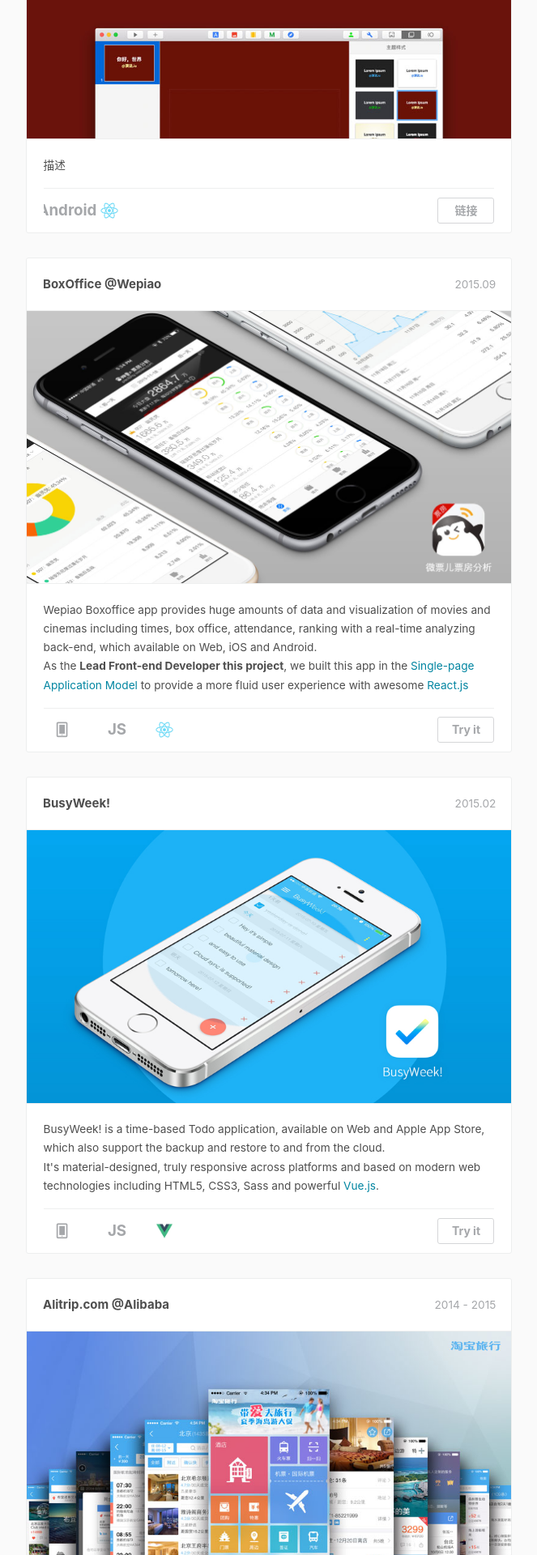
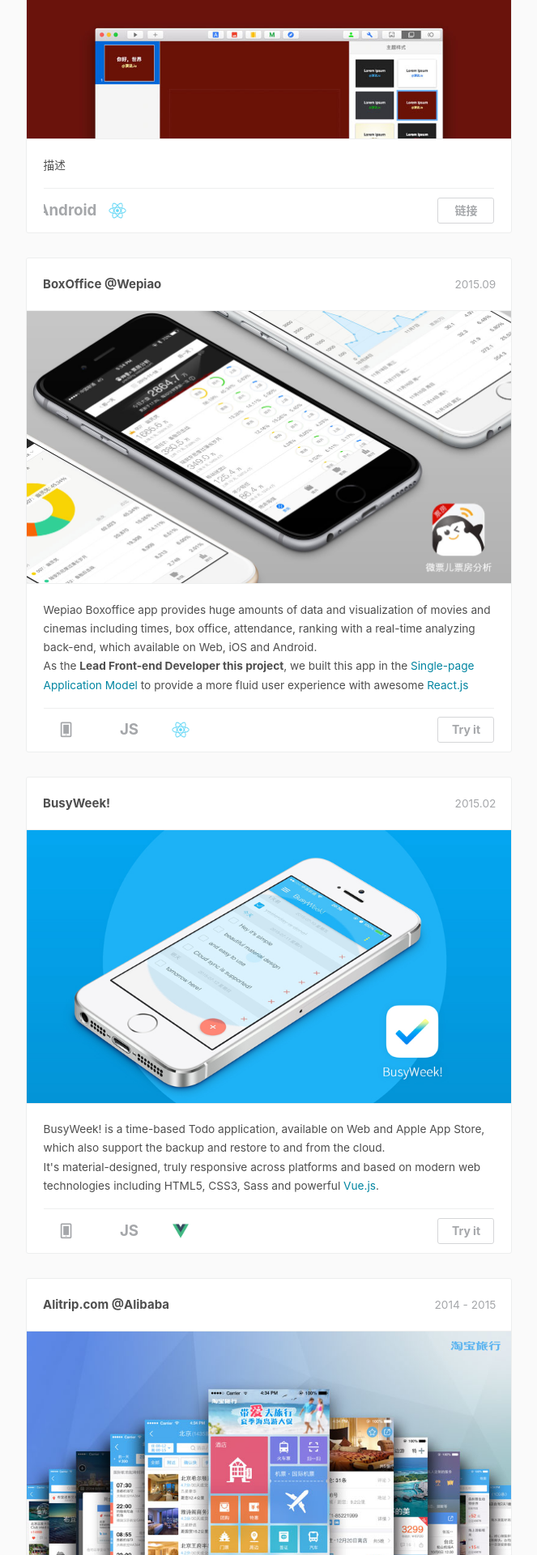
Before and after one commit to blying/blying.github.io, a Jekyll site: the page built from portfolio/index.html, in a window 1280 px wide. Shown: the part 609-2529 px from the top of the page at 81% size, without its empty margins (308-971 px from the left). Built offline with Jekyll 4.4.1, drawn with Linux system fonts in a browser that asks for light colours; nearby versions of some CDN libraries; comment, search, counter and statistics services are not loaded.

Commit message:
no message

```diff
--- a/portfolio/css/timeline.css
+++ b/portfolio/css/timeline.css
@@ -266,7 +266,7 @@
     display: block;
     float: left;
     font-size: 1.3rem;
-    width: 60px;
+    width: 70px;
     height: 40px;
     text-align: center;
     line-height: 40px;
```
